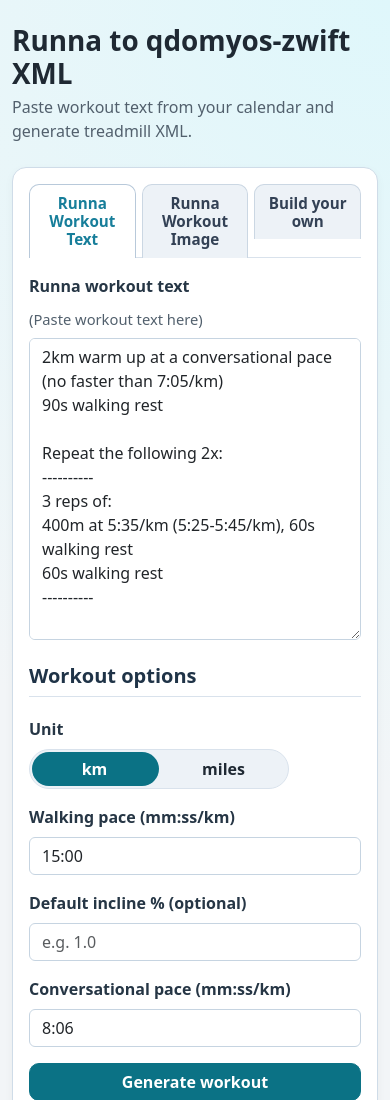
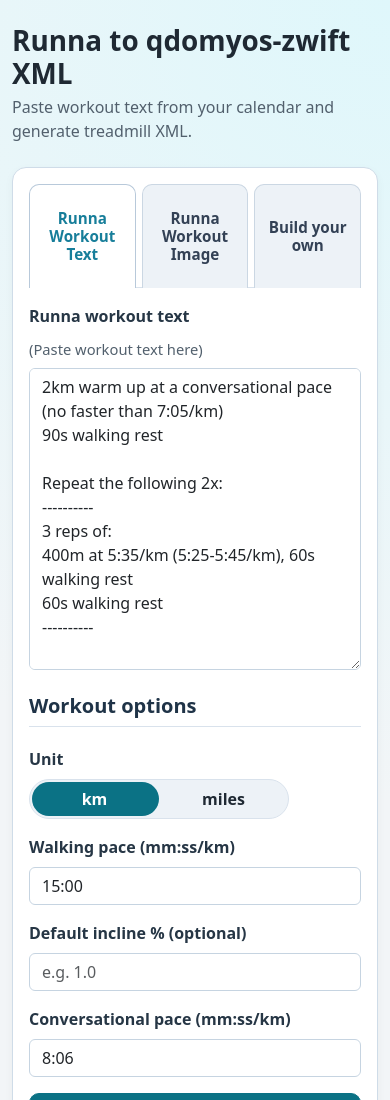
Before and after one commit to edumello/qz-workout-builder, a website: page index.html in a window 390 px wide. Shown: the top 1100 px of the page. Drawn offline with nearby package versions, Linux system fonts and the light colour scheme.

Commit message:
feat: enhance builder layout with improved button alignment and responsive tab display

```diff
--- a/styles.css
+++ b/styles.css
@@ -287,6 +287,7 @@ body {
 
 .builder-remove {
   font-weight: 600;
+  margin-left: auto;
   cursor: pointer;
 }
 
@@ -442,7 +443,15 @@ body {
 }
 
 @media (max-width: 680px) {
+  .custom-tabs .nav-item {
+    display: flex;
+  }
+
   .mode-btn {
+    display: flex;
+    align-items: center;
+    justify-content: center;
+    min-height: 104px;
     font-size: 0.95rem;
     padding: 9px 8px;
   }
```
